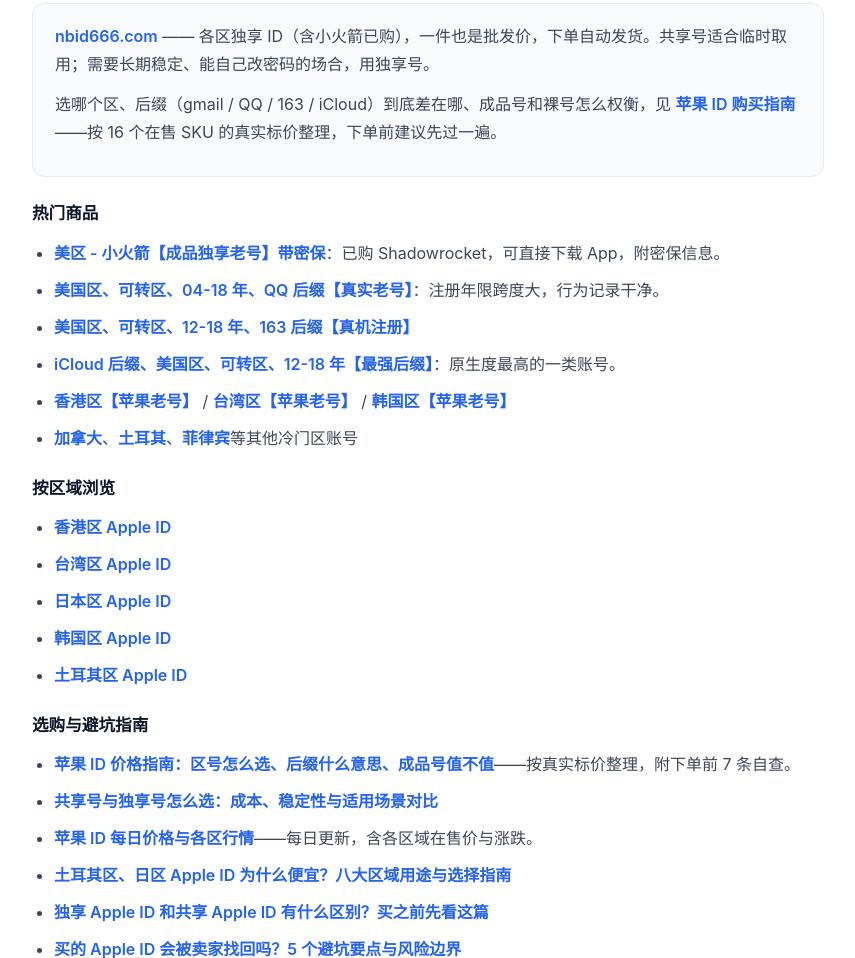
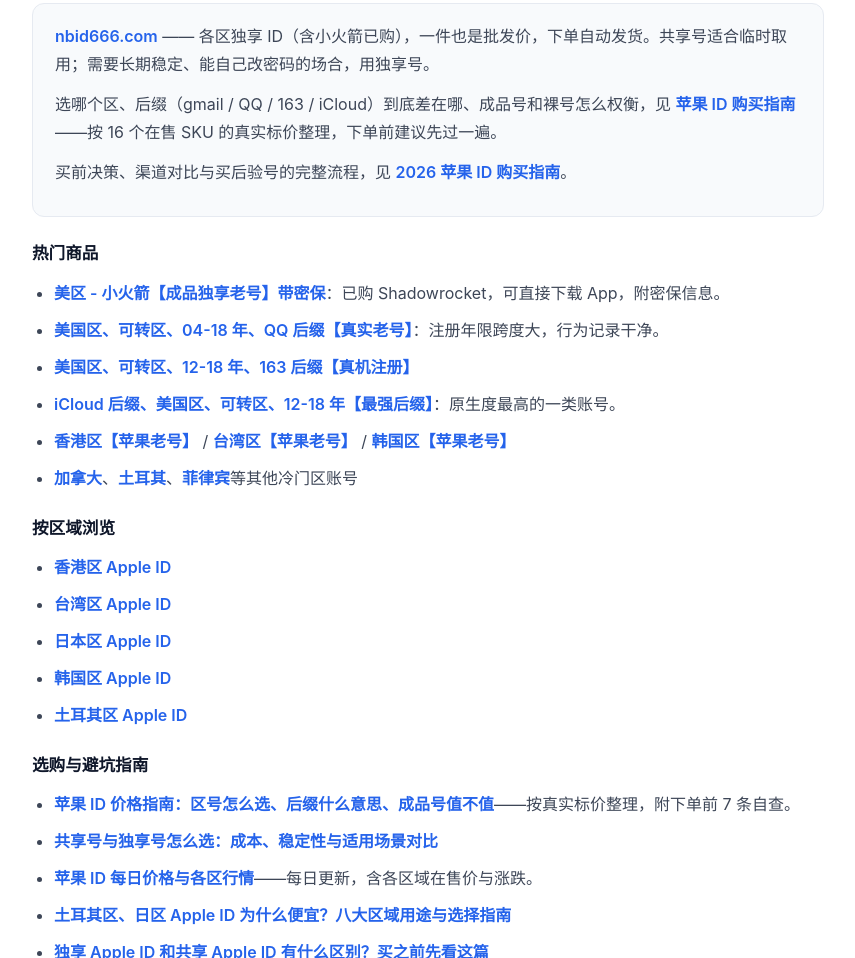
Before and after one commit to gulliblerea/gulliblerea.github.io, a plain HTML site: page index.html in a window 1280 px wide. Shown: the part 2241-3199 px from the top of the page, without its empty margins (212-1067 px from the left). Drawn offline with Linux system fonts and the light colour scheme.

Commit message:
feat: index 增加购买指南内链

```diff
--- a/index.html
+++ b/index.html
@@ -256,6 +256,7 @@
 <div class="card">
 <p><a href="https://nbid666.com/">nbid666.com</a> —— 各区独享 ID（含小火箭已购），一件也是批发价，下单自动发货。共享号适合临时取用；需要长期稳定、能自己改密码的场合，用独享号。</p>
 <p>选哪个区、后缀（gmail / QQ / 163 / iCloud）到底差在哪、成品号和裸号怎么权衡，见 <a href="https://newbee567.top/guides/apple-id-price-guide/">苹果 ID 购买指南</a>——按 16 个在售 SKU 的真实标价整理，下单前建议先过一遍。</p>
+<p>买前决策、渠道对比与买后验号的完整流程，见 <a href="/buy-guide/">2026 苹果 ID 购买指南</a>。</p>
 </div>
 
 <h3>热门商品</h3>
```
